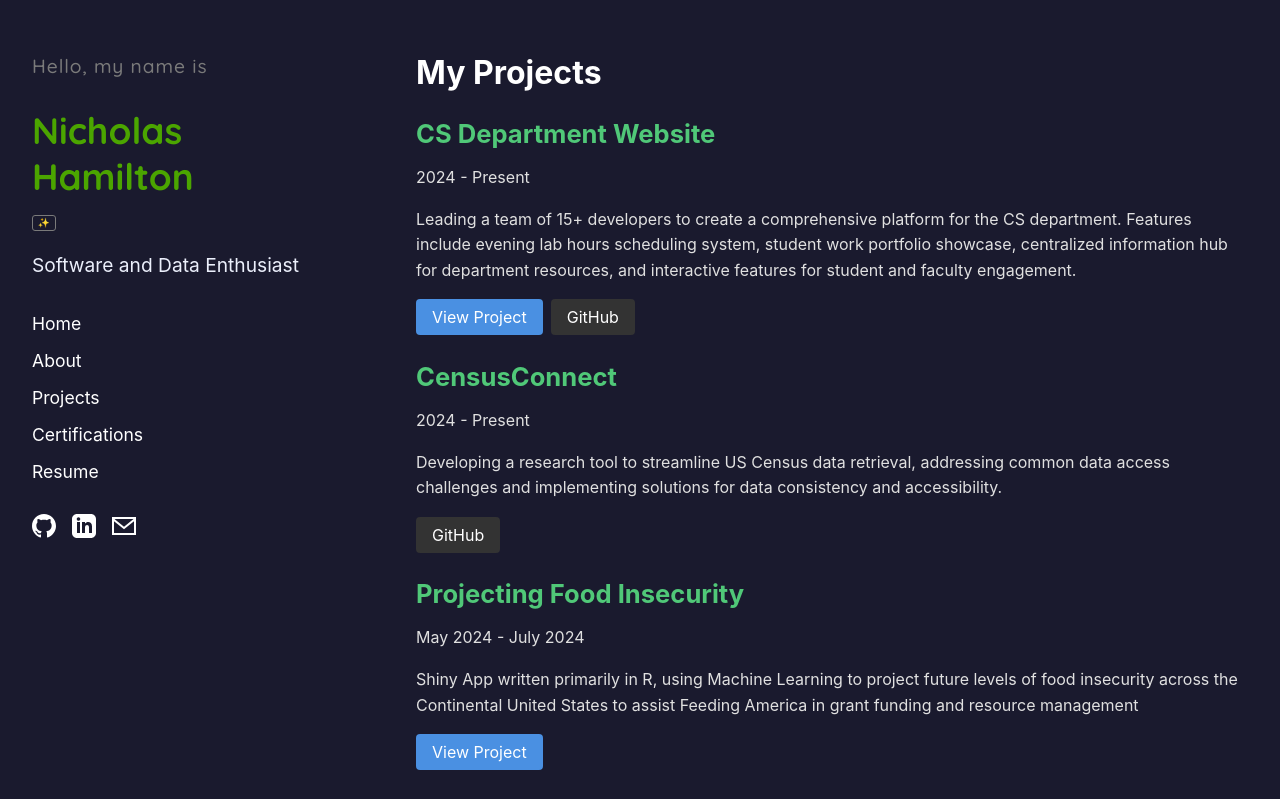
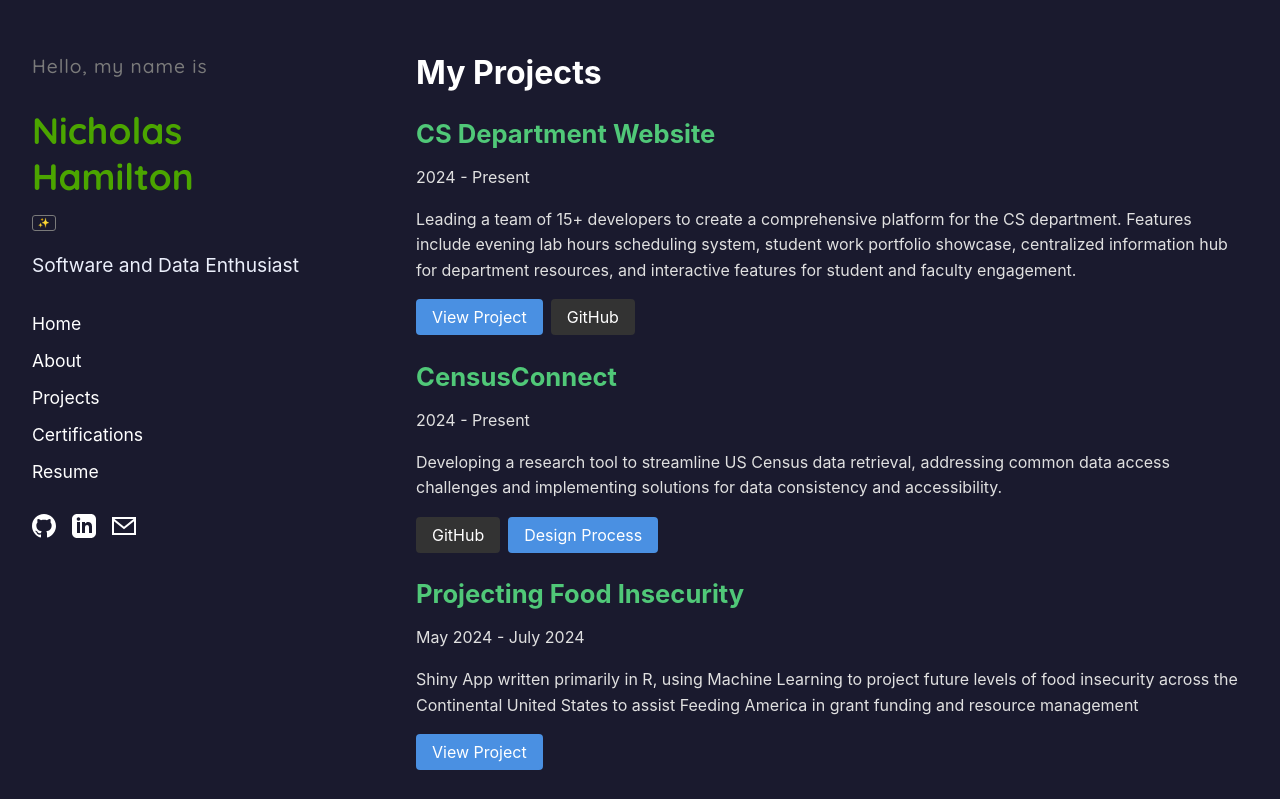
Before and after one commit to hamiltonnBC/portfolio-project, a React (Create React App) app: page /projects in a window 1280 px wide. Shown: the top 799 px of the page. Built offline with nearby package versions, Linux system fonts and the light colour scheme.

Commit message:
design process added to CensusConnect

```diff
--- a/src/pages/projects/projects_page.js
+++ b/src/pages/projects/projects_page.js
@@ -35,10 +35,11 @@ import './projects_styles.css';
  * @param {string} [props.link] - Optional live project link
  * @param {string} [props.githubLink] - Optional GitHub repository link
  * @param {string} [props.youtubeLink] - Optional YouTube video link
+ * @param {string} [props.designProcessLink] - Optional design process link
  * @param {string} props.date - Project date or duration
  * @returns {JSX.Element} A project card component
  */
-const ProjectCard = ({ title, description, image, link, githubLink, youtubeLink, date }) => (
+const ProjectCard = ({ title, description, image, link, githubLink, youtubeLink, designProcessLink, date }) => (
     <div className="project_card">
         {/* Optional project image */}
         {image && <img src={image} alt={title} className="project_image" />}
@@ -85,6 +86,18 @@ const ProjectCard = ({ title, description, image, link, githubLink, youtubeLink,
                     YouTube
                 </a>
             )}
+
+            {/* Design process link */}
+            {designProcessLink && (
+                <a
+                    href={designProcessLink}
+                    target="_blank"
+                    rel="noopener noreferrer"
+                    className="project_link design_process_link"
+                >
+                    Design Process
+                </a>
+            )}
         </div>
     </div>
 );
@@ -118,6 +131,7 @@ const ProjectsPage = () => {
             title: "CensusConnect",
             description: "Developing a research tool to streamline US Census data retrieval, addressing common data access challenges and implementing solutions for data consistency and accessibility.",
             githubLink: "https://github.com/hamiltonnBC/CensusConnect.git",
+            designProcessLink: "https://sites.google.com/view/nicholas-hamilton/project-portfolio-blog-post?authuser=1",
             status: "In Development",
             date: "2024 - Present"
         },
```
